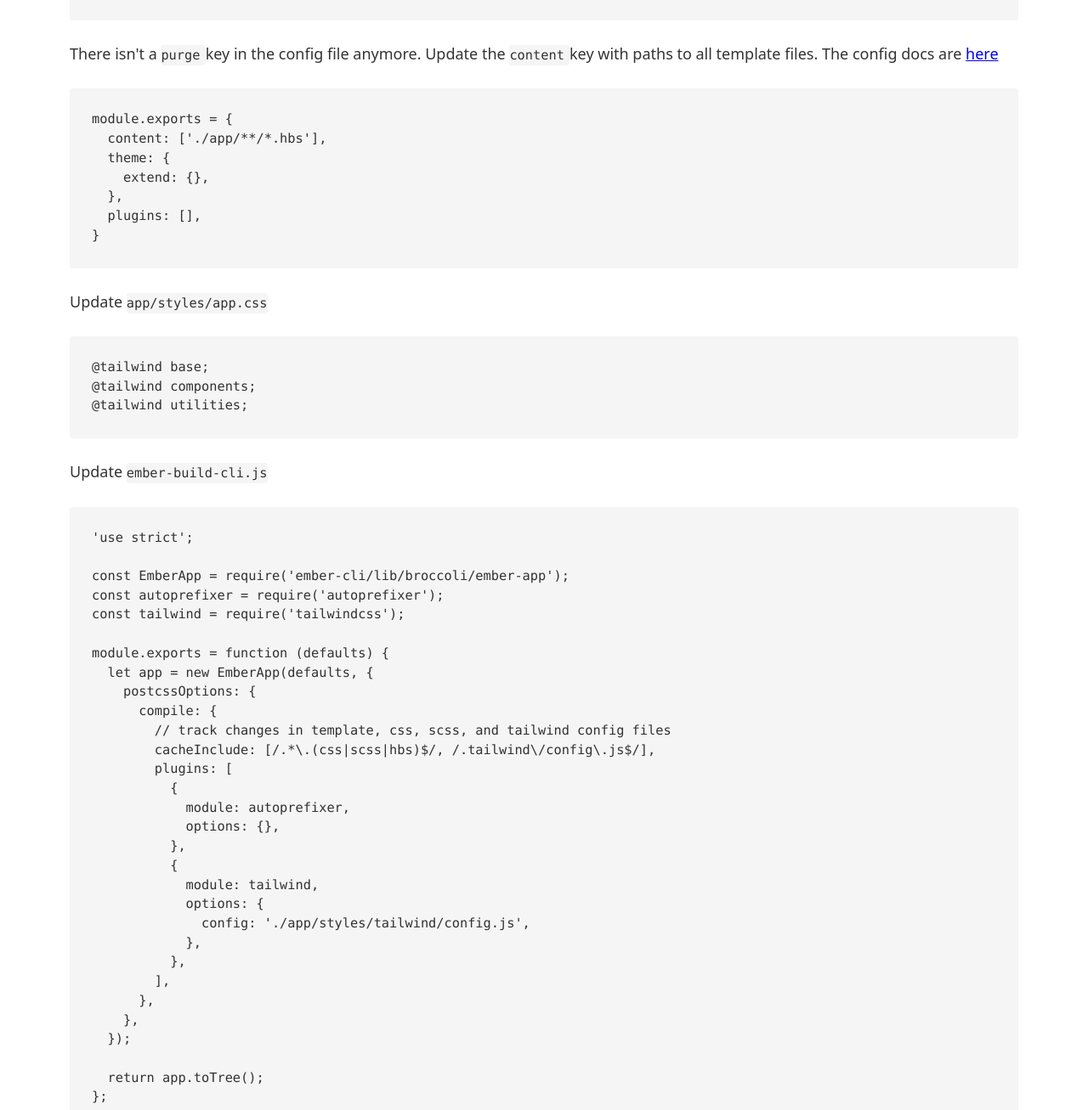
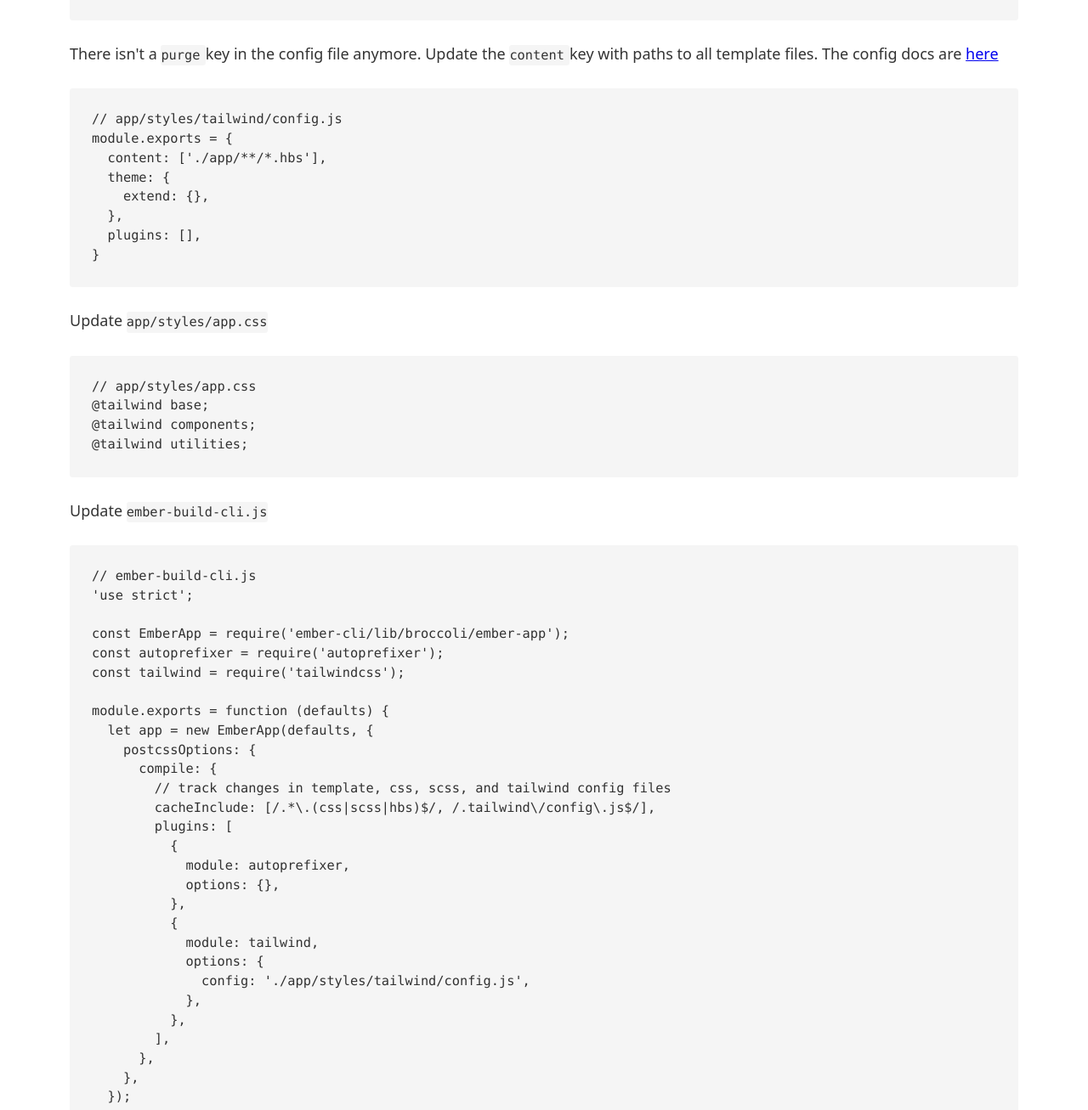
Before and after one commit to asasmith/asasmith.com, a Gatsby site: page /taiwindcss-v3-emberjs-setup in a window 1280 px wide. Shown: the part 1082-2389 px from the top of the page at 85% size. Built offline with nearby package versions, Linux system fonts and the light colour scheme; Gatsby itself is replaced by a stand-in of ours; some packages are replaced by stand-ins of ours; code samples lack their colours.

Commit message:
Update code examples

````diff
--- a/content/posts/tailwindcss-v3-emberjs-setup.mdx
+++ b/content/posts/tailwindcss-v3-emberjs-setup.mdx
@@ -41,7 +41,8 @@
 
 There isn't a `purge` key in the config file anymore. Update the `content` key with paths to all template files. The config docs are [here](https://tailwindcss.com/docs/content-configuration)
 
-```
+```javascript
+// app/styles/tailwind/config.js
 module.exports = {
   content: ['./app/**/*.hbs'],
   theme: {
@@ -53,7 +54,8 @@
 
 Update `app/styles/app.css`
 
-```
+```css
+// app/styles/app.css
 @tailwind base;
 @tailwind components;
 @tailwind utilities;
@@ -61,7 +63,8 @@
 
 Update `ember-build-cli.js`
 
-```
+```javascript
+// ember-build-cli.js
 'use strict';
 
 const EmberApp = require('ember-cli/lib/broccoli/ember-app');
````
